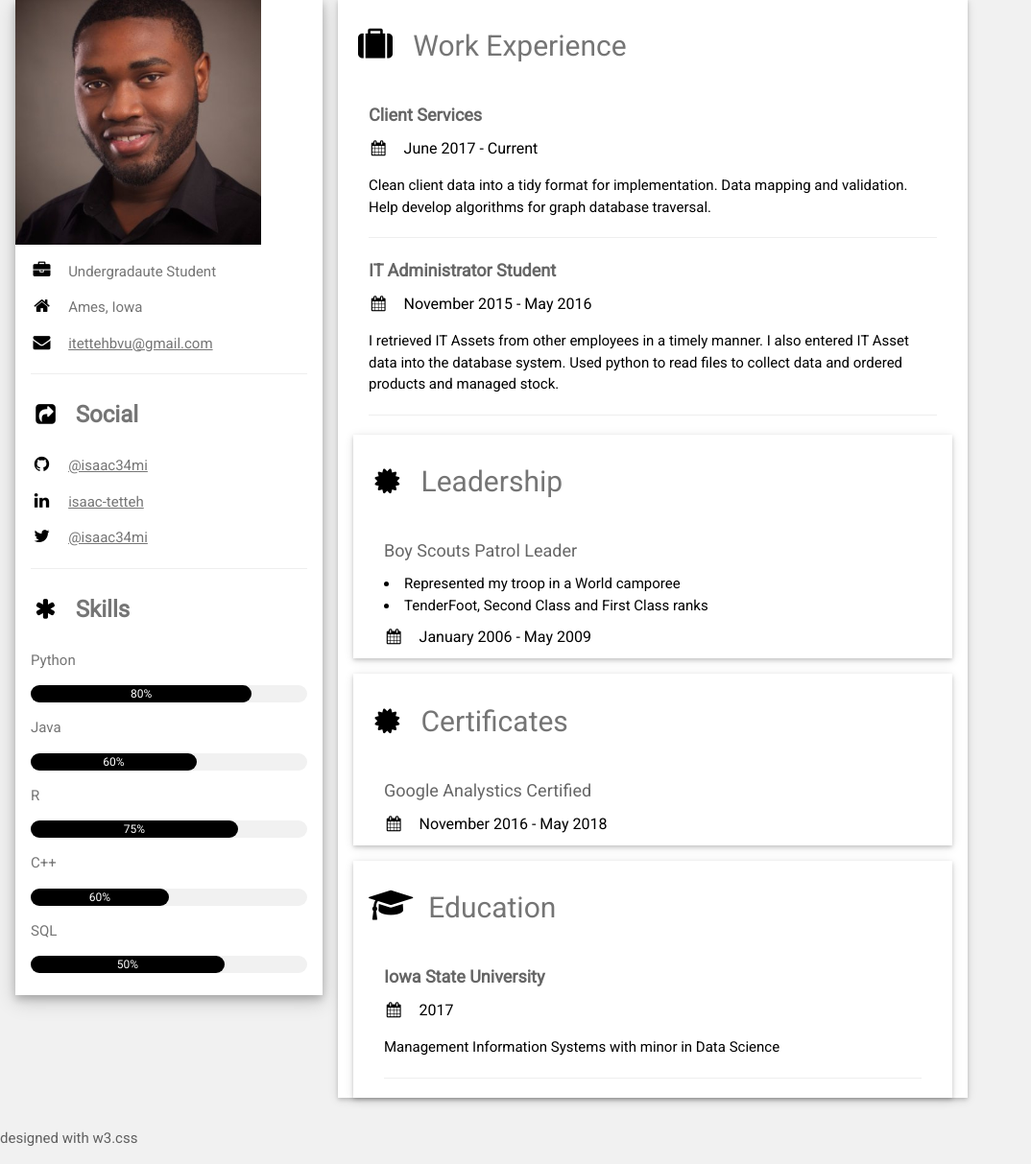
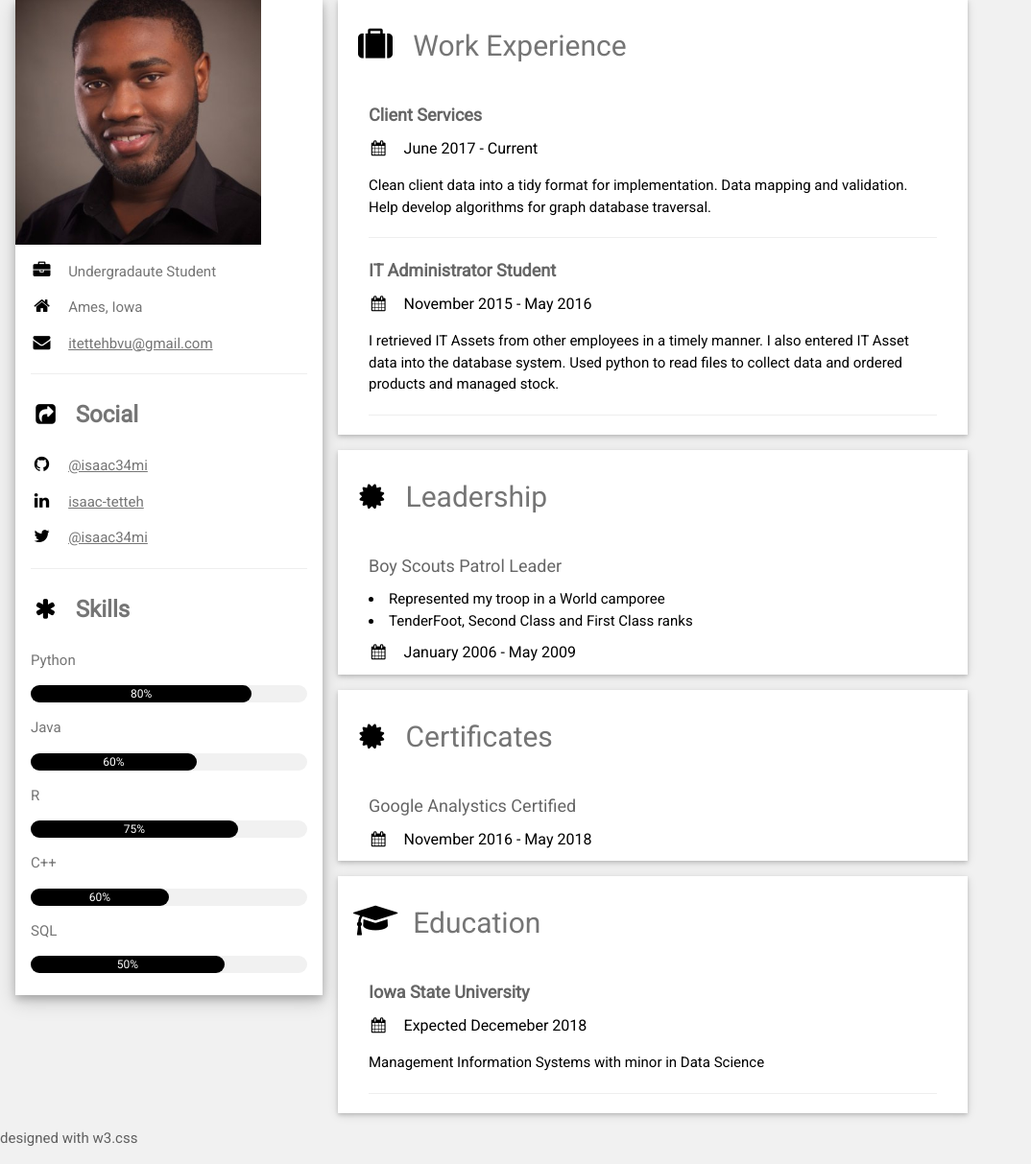
Before and after one commit to isaac34mi/Portfolio, a Flask app: page / in a window 1280 px wide. Shown: the part 69-1282 px from the top of the page at 96% size, without its empty margins (0-1074 px from the left). Run offline with Flask 2, Linux system fonts and the light colour scheme.

Commit message:
Update resume.html

```diff
--- a/templates/resume.html
+++ b/templates/resume.html
@@ -89,6 +89,7 @@
            Used python to read files to collect data and ordered products and managed stock.</p>
           <hr>
         </div>
+      </div>
         <div class="w3-container w3-card-2 w3-white w3-margin-bottom">
           <h2 class="w3-text-grey w3-padding-16"><i class="fa fa-certificate fa-fw w3-margin-right w3-text-black"></i>Leadership</h2>
           <div class="w3-container">
@@ -110,7 +111,7 @@
         <h2 class="w3-text-grey w3-padding-16"><i class="fa fa-graduation-cap fa-fw w3-margin-right w3-xxlarge w3-text-black"></i>Education</h2>
         <div class="w3-container">
           <h5 class="w3-opacity"><b>Iowa State University</b></h5>
-          <h6 class="w3-text-black"><i class="fa fa-calendar fa-fw w3-margin-right"></i>2017</h6>
+          <h6 class="w3-text-black"><i class="fa fa-calendar fa-fw w3-margin-right"></i>Expected Decemeber 2018</h6>
           <p>Management Information Systems with minor in Data Science</p>
           <p></p>
           <hr>
```
